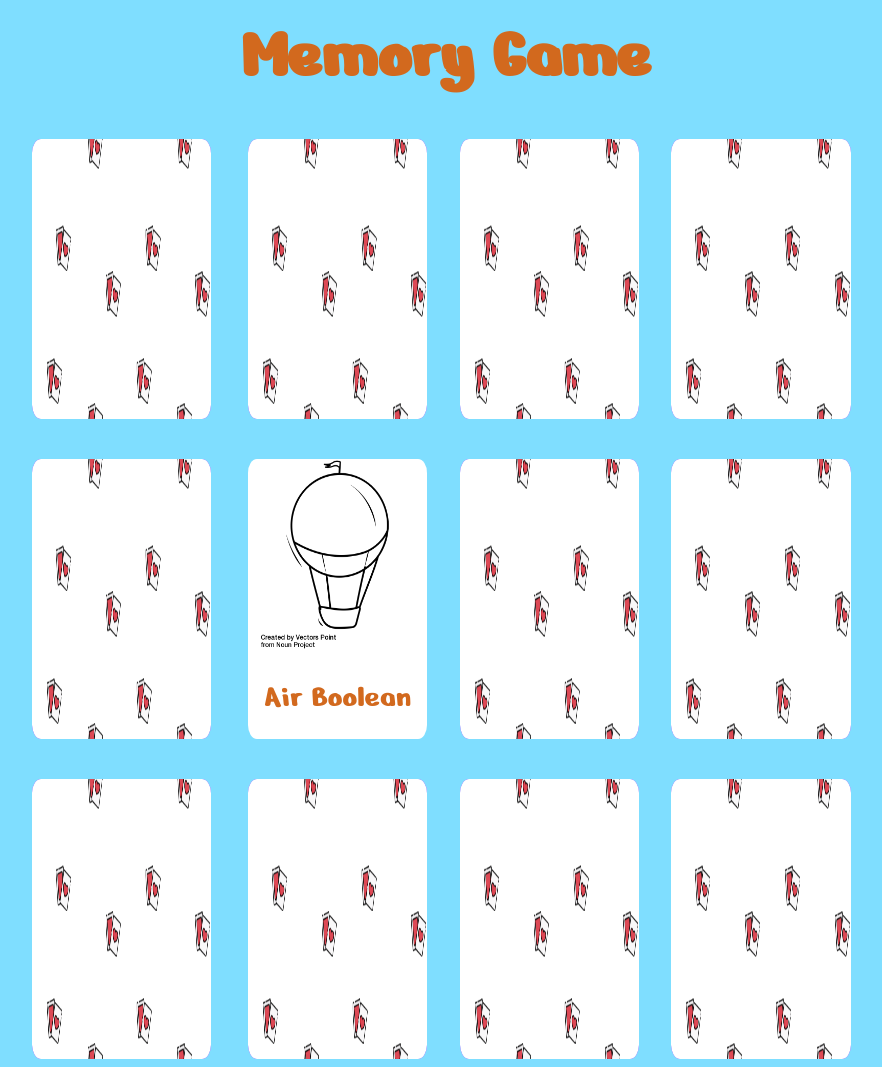
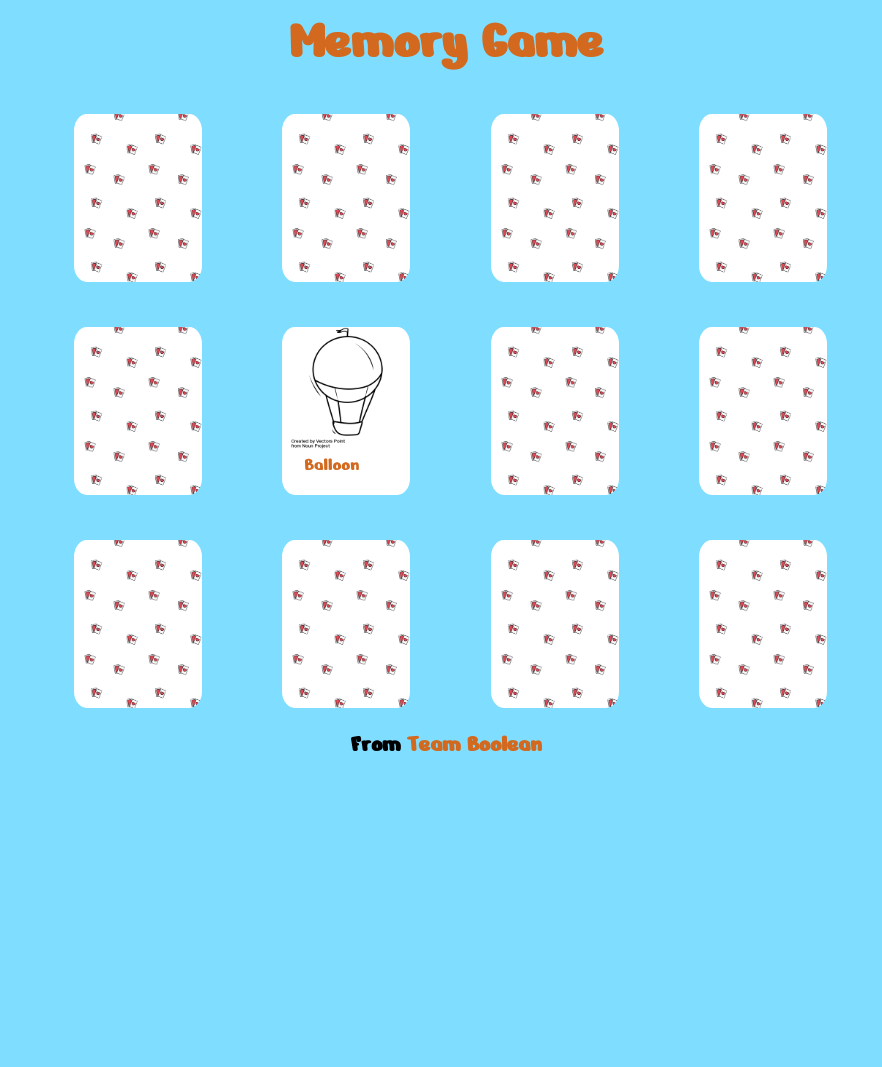
Before and after one commit to Pasqu420/html-css-memory, a plain HTML site: page index.html in a window 1280 px wide. Shown: the top 1067 px of the page, without its empty margins (194-1076 px from the left). After the commit the page ends 800 px from the top, so only its background shows below. Drawn offline with Linux system fonts and the light colour scheme.

Commit message:
modifiche struttura main

```diff
--- a/css/main.css
+++ b/css/main.css
@@ -7,9 +7,9 @@
 }
 
 header{
-  font-size: 4.5vh;
+  font-size: calc(2vw + 2px );
   text-align: center;
-  margin-top: 1.5vh;
+  margin-top: 1vh;
   color: rgb(210,105,30);
 }
 
@@ -17,85 +17,88 @@ body{
   background-color: rgba(0,191,255, 0.5);
 }
 
-.row{
+.container{
   margin: auto;
-  width: 73.5%;
-  height: 35vh;
+  width: 70%;
+  height: 80vh;
 }
 
-.row section{
-  position: relative;
+.container div{
   margin-top: 5vh;
+  border-radius: 10%;
 }
 
-/* REGOLE CARD */
-div.card-front{
+/* REGOLE CARTE */
+
+.card{
+  background-image: url(../img/pattern.png);
+  background-size: contain;
+  border-radius: 10%;
+  display: inline-block;
+  margin-left: 8.5%;
+  position: relative;
+  width: 10vw;
+  height: 21vh;
   background-color: white;
-  border-radius: 5%;
-
-  height: 35vh;
-  position: relative;
-  display: inline-block;
 }
 
+/* CARTA BALLOON */
+
+.card-balloon{
+  border-radius: 10%;
+  display: inline-block;
+  margin-left: 8.5%;
+  position: relative;
+  width: 10vw;
+  height: 21vh;
+  background-color: white;
+}
+
+.card-balloon img{
+  width: 10vw;
+  display: block;
+}
+
+#balloon{
+  display: block;
+}
+
+#balloon:hover{
+  color: rgba(130,0,147, 0.5);
+}
+/* FINE BALLOON */
+
 img{
-  width: 14vw;
-  height: 25vh;
+  width: 10vw;
+  height: 16vh;
+  margin: auto;
 }
 
 span{
-  font-size: 4vh;
+  font-size: 1.5vw;
   position: absolute;
-  top:78%;
-  left: 0%;
-  width: 14vw;
-  text-align: center;
+  top: 75%;
+  left: 17%;
   color: rgb(210,105,30);
-}
-
-.card-back:hover{
   display: none;
 }
 
-.balloon:hover{
-  color: blue;
+.card img{
+  display: none;
 }
 
-div.card-back img{
-  background-color: blue;
-  border-radius: 5%;
-  width: 14vw;
-  height: 35vh;
+.card:hover{
+  background-image: none;
 }
 
-div.one, .card-back.one{
-  position: absolute;
-  top: 0%;
-  right: 75%;
-}
-
-div.two, .card-back.two{
-  position: absolute;
-  top: 0%;
-  right: 52%;
-}
-
-div.three, .card-back.three{
-  position: absolute;
-  top: 0%;
-  right: 29.5%;
-}
-
-div.four, .card-back.four{
-  position: absolute;
-  top: 0%;
-  right: 7%;
+.card:hover img, .card:hover span {
+  display: block;
 }
 
 footer{
   font-size: 2vh;
   text-align: center;
-  margin: 5vh 0vw;
+  margin: 2vh 0vw;
 }
 
 h2 a{
--- a/index.html
+++ b/index.html
@@ -15,160 +15,73 @@
 
     <main>
 
-      <div class="row">
+      <div class="container">
 
         <!-- PRIMA FILA DI CARTE-->
-        <section>
 
-          <!-- CARTE SCOPERTE -->
-
-          <div class="card-front one">
+          <div class="card">
             <img src="img/noun_Tractor_3134797.png" alt="card tractor">
             <span> Tractor </span>
           </div>
 
-          <div class="card-front two">
+          <div class="card">
             <img src="img/noun_Bicycle_3134821.png" alt="card bicyle">
             <span> Bicycle </span>
           </div>
 
-          <div class="card-front three">
+          <div class="card">
             <img src="img/noun_Cruise_Ship_3134824.png" alt="card cruise ship">
             <span> Cruise ship </span>
           </div>
 
-          <div class="card-front four">
-            <img src="img/noun_Submarine_3134738.png" alt="card submarine">
-            <span> Submarine </span
-          </div>
-
-        </section>
-
-        <section>
-
-          <!-- CARTE COPERTE -->
-
-          <div class="card-back one">
-            <img src="img/pattern.png" alt="">
-          </div>
-
-          <div class="card-back two">
-            <img src="img/pattern.png" alt="">
-          </div>
-
-          <div class="card-back three">
-            <img src="img/pattern.png" alt="">
-          </div>
-
-          <div class="card-back four">
-            <img src="img/pattern.png" alt="">
-          </div>
-
-        </section>
-
-      </div>
-
-      <!-- SECONDA FILA CARTE -->
-
-      <div class="row">
-
-        <!-- SCOPERTE -->
-
-        <section>
-
-          <div class="card-front one">
+          <div class="card">
             <img src="img/noun_Submarine_3134738.png" alt="card submarine">
             <span> Submarine </span>
           </div>
 
-          <div class="card-front two">
-            <img src="img/noun_air_balloon_3134741.png" alt="card balloon">
-            <span class="balloon"> Air Boolean </span>
-          </div>
+          <!-- SECONDA FILA DI CARTE -->
 
-          <div class="card-front three">
-            <img src="img/noun_Bicycle_3134821.png" alt="card bicycle">
-            <span> Bicycle </span>
-          </div>
-
-          <div class="card-front four">
+          <div class="card">
             <img src="img/noun_Tractor_3134797.png" alt="card tractor">
             <span> Tractor </span>
           </div>
 
-        </section>
-
-        <section>
-
-          <!-- CARTE COPERTE -->
-
-          <div class="card-back one">
-            <img src="img/pattern.png" alt="">
+          <div class="card-balloon">
+            <img src="img/noun_air_balloon_3134741.png" alt="card balloon">
+            <span id="balloon"> Balloon </span>
           </div>
 
-          <div class="card-back three">
-            <img src="img/pattern.png" alt="">
+          <div class="card">
+            <img src="img/noun_Submarine_3134738.png" alt="card submarine">
+            <span> Submarine </span>
           </div>
 
-          <div class="card-back four">
-            <img src="img/pattern.png" alt="">
+          <div class="card">
+            <img src="img/noun_Bicycle_3134821.png" alt="card bicyle">
+            <span> Bicycle </span>
           </div>
 
-        </section>
+            <!-- TERZA FILA DI CARTE -->
 
-      </div>
-
-      <!-- TERZA FILA -->
-
-      <div class="row">
-
-        <!-- SCOPERTE -->
-
-        <section>
-
-          <div class="card-front one">
-            <img src="img/noun_Cruise_Ship_3134824.png" alt="card tractor">
-            <span> Cruise ship </span>
+          <div class="card">
+            <img src="img/noun_Submarine_3134738.png" alt="card submarine">
+            <span> Submarine </span>
           </div>
 
-          <div class="card-front two">
+          <div class="card">
+            <img src="img/noun_Bicycle_3134821.png" alt="card bicyle">
+            <span> Bicycle </span>
+          </div>
+
+          <div class="card">
             <img src="img/noun_Tractor_3134797.png" alt="card tractor">
             <span> Tractor </span>
           </div>
 
-          <div class="card-front three">
-            <img src="img/noun_Submarine_3134738.png" alt="card submarine">
-            <span> Submarine </span>
+          <div class="card">
+            <img src="img/noun_Cruise_Ship_3134824.png" alt="card cruise ship">
+            <span> Cruise ship </span>
           </div>
-
-          <div class="card-front four">
-            <img src="img/noun_Bicycle_3134821.png" alt="card bicycle">
-            <span> Bicycle </span>
-          </div>
-
-        </section>
-
-        <section>
-
-          <!-- CARTE COPERTE -->
-
-          <div class="card-back one">
-            <img src="img/pattern.png" alt="">
-          </div>
-
-          <div class="card-back two">
-            <img src="img/pattern.png" alt="">
-          </div>
-
-          <div class="card-back three">
-            <img src="img/pattern.png" alt="">
-          </div>
-
-          <div class="card-back four">
-            <img src="img/pattern.png" alt="">
-          </div>
-
-        </section>
 
       </div>
 
@@ -176,10 +89,10 @@
 
     <footer>
 
-      <h2> From <a href="https://www.boolean.careers/"> Team Boolean </a> </h3>
+      <h2> From <a href="https://www.boolean.careers/"> Team Boolean </a> </h2>
 
     </footer>
 
+  </body>
 
-  </body>
 </html>
```
